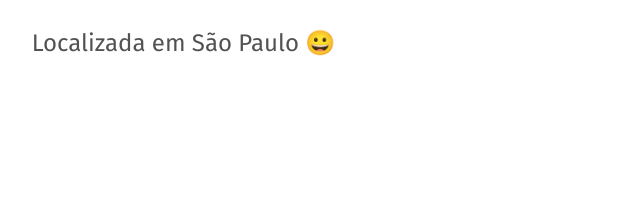
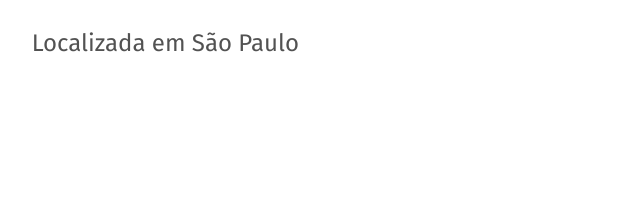
Before and after one commit to LeBrandao/LeBrandao.github.io, a plain HTML site: page index.html in a window 1280 px wide. Shown: the part 553-759 px from the top of the page, 475-1115 px from the left. Drawn offline with Linux system fonts and the light colour scheme.

Commit message:
fix localizacao

```diff
--- a/index.html
+++ b/index.html
@@ -30,7 +30,7 @@
         <img src="./img/perfilLe.jpg" alt="Letícia" width="360" height="520">
         <div>
             <h1>Front End <br> Developer <br> & UX/UI Designer</h1>
-            <p>Localizada em São Paulo 😀</p>
+            <p>Localizada em São Paulo</p>
         </div>
     </main>
 
```
